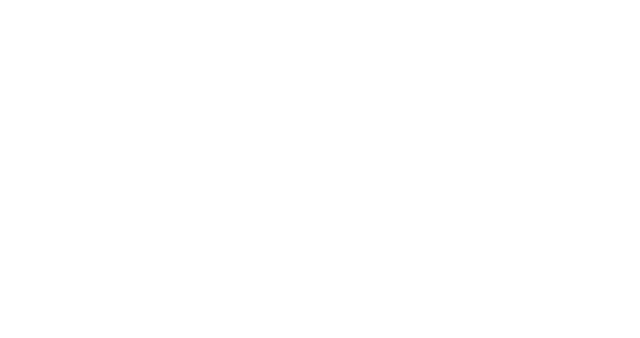
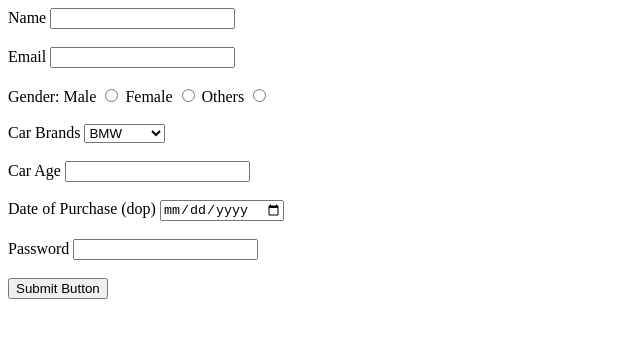
Before and after one commit to acciojob/car-insurance-form-Khandavilli-Mahidhar93, a website: page main.html in a window 1280 px wide. Shown: the whole page, without its empty margins (0-640 px from the left). Drawn offline with Linux system fonts and the light colour scheme.

Commit message:
created a submission

```diff
--- a/main.html
+++ b/main.html
@@ -8,6 +8,43 @@
 
 <body>
 	<!-- the entire body must be written by student -->
+
+	<form method="post">
+
+		<label for="name">Name</label>
+		<input id="name" type="text" required> <br><br>
+
+		<label for="email">Email</label>
+		<input id="email" type="email" required> <br><br>
+
+		<label>Gender:</label>
+		<label>Male</label>
+		<input type="radio" name="gender" required>
+		<label>Female</label>
+		<input type="radio" name="gender" required>
+		<label>Others</label>
+		<input type="radio" name="gender" required> <br><br>
+
+		<label for="cars">Car Brands</label>
+		<select id="cars">
+			<option>BMW</option>
+			<option>Audi</option>
+			<option>Mercedez</option>
+		</select> <br><br>
+
+		<label for="carage">Car Age</label>
+		<input id="carage" type="number" required> <br><br>
+
+		<label for="dop">Date of Purchase (dop)</label>
+		<input id="dop" type="date" required> <br><br>
+
+		<label for="password">Password</label>
+		<input id="password" type="password" required> <br><br>
+
+		<button type='submit'>Submit Button</button>
+
+	</form>
+
     <script type="text/javascript" src="./script.js">
 </script>
 
```
